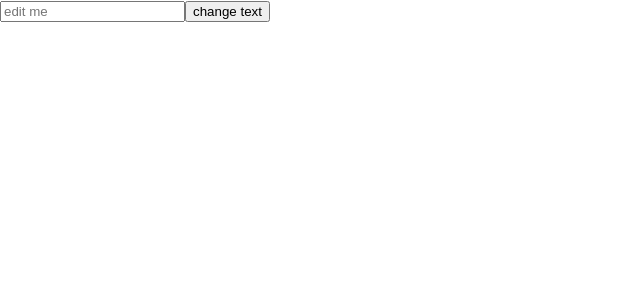
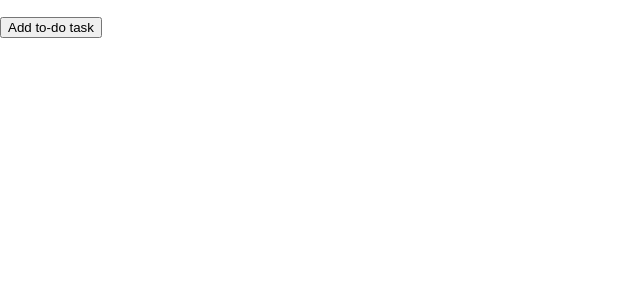
Before and after one commit to YoussefElbasha/to-do-project, a Next.js app in the folder to-do-list/: page /personal-list in a window 1280 px wide. Shown: the top 300 px of the page, without its empty margins (0-640 px from the left). Built offline with nearby package versions, Linux system fonts and the light colour scheme.

Commit message:
updated personal list

```diff
--- a/to-do-list/pages/personal-list.tsx
+++ b/to-do-list/pages/personal-list.tsx
@@ -1,25 +1,18 @@
-import { FormEvent, useState } from "react";
+import { FC, FormEvent, ReactElement, useState } from "react";
 import Todo from "../components/to-do";
 
 const PersonalList = () => {
-  const [text, setText] = useState("");
 
-  const handleSubmit = (event: FormEvent<HTMLFormElement>) => {
-    setText(text);
-    event.preventDefault();
-  };
+  const [todos, setTodos] = useState<ReactElement[]>([]);
 
-  const handleChange = (event: FormEvent<HTMLInputElement>) => {
-    setText(event.currentTarget.value);
-  };
+  const handleClick = (event: any) => {
+    setTodos([<Todo/>,...todos])
+  }
 
   return (
     <div>
-      <Todo
-        text={text}
-        handleSubmit={handleSubmit}
-        handleChange={handleChange}
-      ></Todo>
+      <ul>{todos}</ul>
+      <button onClick={handleClick}>Add to-do task</button>
     </div>
   );
 };
```
